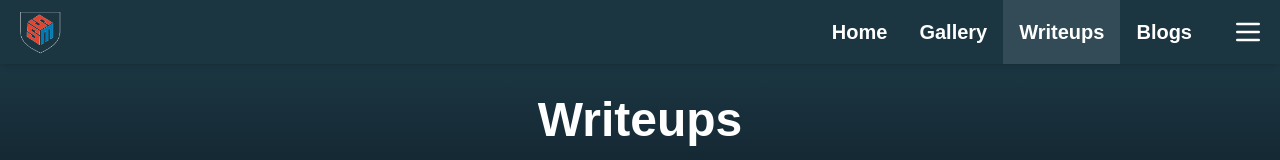
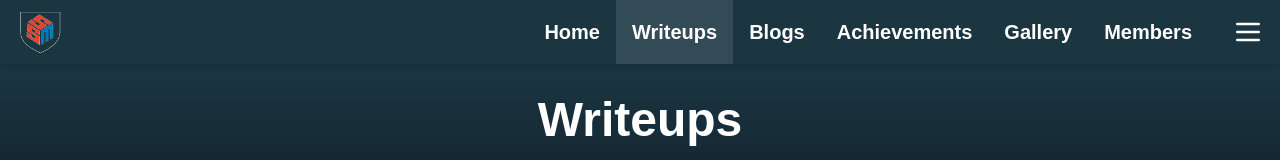
Before and after one commit to Singapore-Students-Merger/SSMCT_Website, a Next.js app in the folder frontend/: page /writeups in a window 1280 px wide. Shown: the top 160 px of the page. Built offline with nearby package versions, Linux system fonts and the light colour scheme; no server answers; the database is empty.

Commit message:
i forgot what i changed

```diff
--- a/frontend/src/app/(pages)/writeups/page.tsx
+++ b/frontend/src/app/(pages)/writeups/page.tsx
@@ -1,7 +1,7 @@
 import getCategories from "@/utils/getCategories";
 import getWriteups from "@/utils/getWriteups";
-import getTopics from "@/utils/getTopics";
-import getEvents from "@/utils/getEvents";
+// import getTopics from "@/utils/getTopics";
+// import getEvents from "@/utils/getEvents";
 import Posts from "@/components/Posts";
 
 export const dynamic = "force-dynamic";
@@ -9,9 +9,13 @@ export const dynamic = "force-dynamic";
 export default async function WriteupsPageServer() {
   let data = await getWriteups();
   const categories = await getCategories();
-  const topics = await getTopics();
-  const events = await getEvents();
+  // const topics = await getTopics();
+  // const events = await getEvents();
+  const uniqueTopics = new Set<string>();
+  const uniqueEvents = new Set<string>();
   data = data.map((writeup) => {
+    writeup.topics.forEach((topic) => uniqueTopics.add(topic));
+    if (writeup.ctf) uniqueEvents.add(writeup.ctf);
     if (!writeup.thumbnail) {
       const category = categories.find((category) => category.name === writeup.category);
       writeup.thumbnail = `/writeups/images/${category?.thumbnail ?? ""}`;
@@ -20,7 +24,8 @@ export default async function WriteupsPageServer() {
     return writeup;
   }
   )
-
+  const topics = Array.from(uniqueTopics).map((title,idx) => ({title:title,id:idx}));
+  const events = Array.from(uniqueEvents).map((title,idx) => ({title:title,id:idx}));
 
   return (
     <Posts data = {data} categories = {categories} topics = {topics} events = {events} type = {"writeup"}/>
--- a/frontend/src/components/CreateBlogPage.tsx
+++ b/frontend/src/components/CreateBlogPage.tsx
@@ -232,19 +232,18 @@ export default function CreateBlogsPage(){
             .then((data: SubmitResponse) => {
                 if (data.status === 'success') {
                     // Reset form data if successful
-                    setFormData({
+                    setFormData((oldData) => ({
+                        ...oldData,
                         Title: "",
-                        Difficulty: "",
                         Link: "",
-                        Category: "",
                         Topics: [],
                         Description: "",
-                    });
+                    }));
                     // setCTF(null);
                     setBlogThumbnail(null);
                     setBlogFile(null);
-                    // setBlogAssets([]);
-                    // setSelected([]);
+                    setBlogAssets([]);
+                    setSelected([]);
                     setExpectedAssets([]);
 
                     form.disabled = false
--- a/frontend/src/components/CreateImagePage.tsx
+++ b/frontend/src/components/CreateImagePage.tsx
@@ -6,7 +6,7 @@ import Button from "@/components/Button";
 import toast, { Toaster } from 'react-hot-toast';
 
 import { useState, useEffect } from 'react';
-import UploadFileComponent from "./UploadFileComponent";
+import { UploadFileComponent } from "./UploadFileComponent";
 import SearchableSelect  from "@/components/SearchableSelect";
 import DateInput from "./DateInput";
 interface Option {
--- a/frontend/src/components/CreateWriteupPage.tsx
+++ b/frontend/src/components/CreateWriteupPage.tsx
@@ -243,7 +243,7 @@ export default function CreateWriteupsPage(){
                     setWriteupThumbnail(null);
                     setWriteupFile(null);
                     setWriteupAssets([]);
-                    // setSelected([]);
+                    setSelected([]);
                     setExpectedAssets([]);
 
                     form.disabled = false
--- a/frontend/src/components/Navbar.tsx
+++ b/frontend/src/components/Navbar.tsx
@@ -41,11 +41,6 @@ export default function Navbar() {
                             </Link>
                         </li>
                         <li>
-                            <Link href="/gallery" className={getLinkClasses("/gallery")}>
-                                Gallery
-                            </Link>
-                        </li>
-                        <li>
                             <Link href="/writeups" className={getLinkClasses("/writeups")}>
                                 Writeups
                             </Link>
@@ -53,6 +48,21 @@ export default function Navbar() {
                         <li>
                             <Link href="/blogs" className={getLinkClasses("/blogs")}>
                                 Blogs
+                            </Link>
+                        </li>
+                        <li>
+                            <Link href="/achievements" className={getLinkClasses("/achievements")}>
+                                Achievements
+                            </Link>
+                        </li>
+                        <li>
+                            <Link href="/gallery" className={getLinkClasses("/gallery")}>
+                                Gallery
+                            </Link>
+                        </li>
+                        <li>
+                            <Link href="/members" className={getLinkClasses("/members")}>
+                                Members
                             </Link>
                         </li>
                     </ul>
@@ -64,23 +74,29 @@ export default function Navbar() {
 
             {/* Mobile Menu Dropdown with Animation */}
             <div
-                className={`overflow-hidden transition-all duration-300 ease-in-out ${
+                className={`overflow-hidden transition-all duration-300 ease-in-out w-full lg:w-1/3 absolute top-full right-0 ${
                     isOpen ? "max-h-[500px] opacity-100" : "max-h-0 opacity-0"
                 }`}
             >
-                <ul className="flex flex-col items-start bg-secondary-tier3 shadow-lg font-bold w-full lg:w-1/3 absolute top-full right-0">
+                <ul className="flex flex-col items-start bg-secondary-tier3 shadow-lg font-bold w-full">
                     <div className="contents lg:hidden">
                         <li className="w-full">
                             <Link href="/" className={getLinkMenuClasses("/")}>Home</Link>
-                        </li>
-                        <li className="w-full">
-                            <Link href="/gallery" className={getLinkMenuClasses("/gallery")}>Gallery</Link>
                         </li>
                         <li className="w-full">
                             <Link href="/writeups" className={getLinkMenuClasses("/writeups")}>Writeups</Link>
                         </li>
                         <li className="w-full">
                             <Link href="/blogs" className={getLinkMenuClasses("/blogs")}>Blogs</Link>
+                        </li>
+                        <li className="w-full">
+                            <Link href="/gallery" className={getLinkMenuClasses("/achievements")}>Achievements</Link>
+                        </li>
+                        <li className="w-full">
+                            <Link href="/gallery" className={getLinkMenuClasses("/gallery")}>Gallery</Link>
+                        </li>
+                        <li className="w-full">
+                            <Link href="/members" className={getLinkMenuClasses("/members")}>Members</Link>
                         </li>
                     </div>
                     <li className="w-full">
@@ -97,6 +113,9 @@ export default function Navbar() {
                         <li className="w-full">
                             <Link href="/create/writeup" className={getLinkMenuClasses("/create/writeup")}>Create Writeup</Link>
                         </li>
+                        <li className="w-full">
+                            <Link href="/create/image" className={getLinkMenuClasses("/create/image")}>Upload Image</Link>
+                        </li>
                         </>
                     )}
                 </ul>
--- a/frontend/src/utils/getWriteups.ts
+++ b/frontend/src/utils/getWriteups.ts
@@ -27,7 +27,12 @@ export default async function getWriteups(): Promise<WriteupSummary[]> {
           }
         }
       },
-      date: true
+      date: true,
+      events: {
+        select: {
+          title: true
+        }
+      }
     }
   });
   return writeups.map((writeup) => {
@@ -45,6 +50,7 @@ export default async function getWriteups(): Promise<WriteupSummary[]> {
         day: "numeric",
       }),
       thumbnail: writeup.thumbnail?`/api/writeups/images/${writeup.thumbnail}`:undefined,
+      ctf: writeup.events?.title
     }
   });
 }
```
